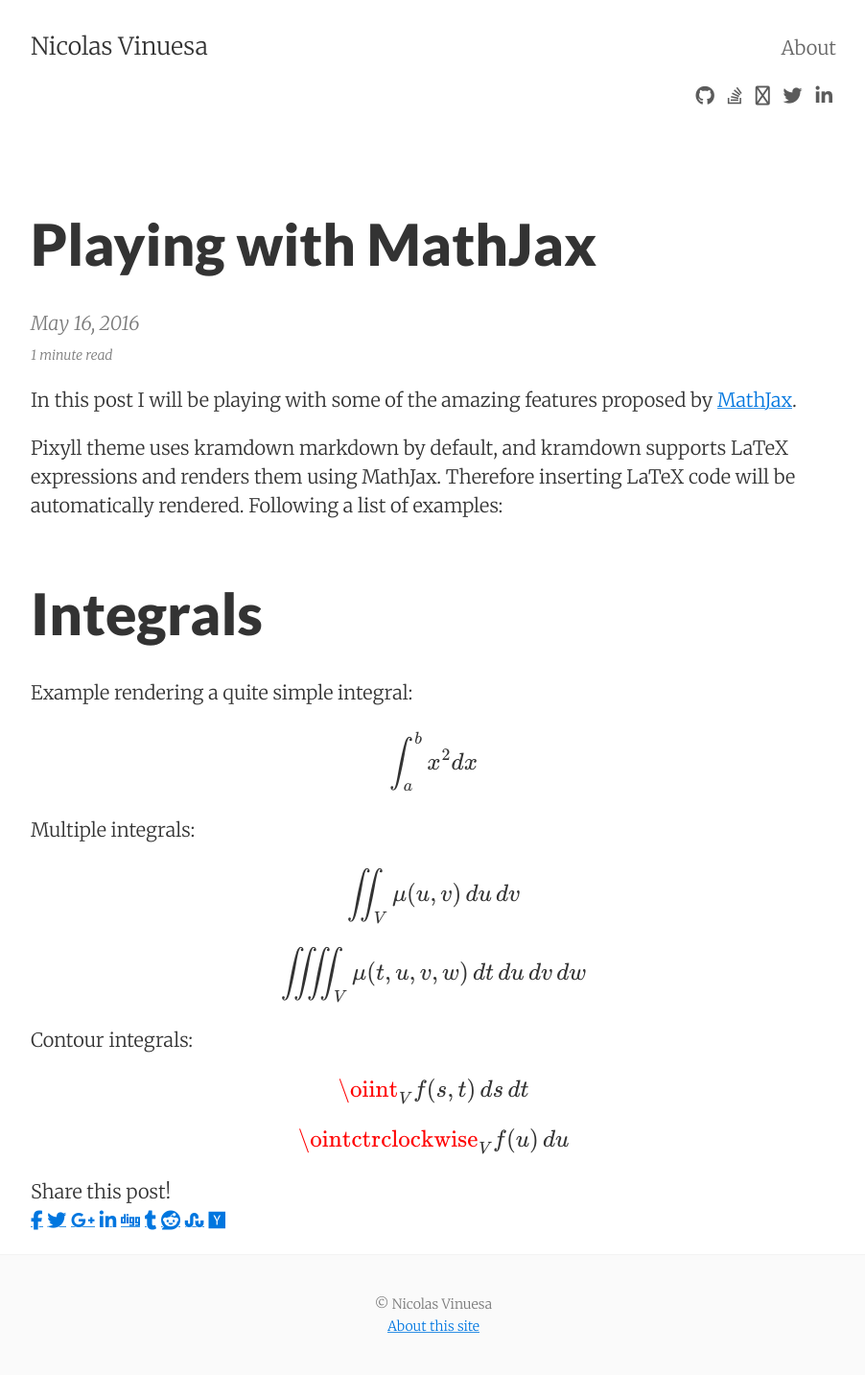
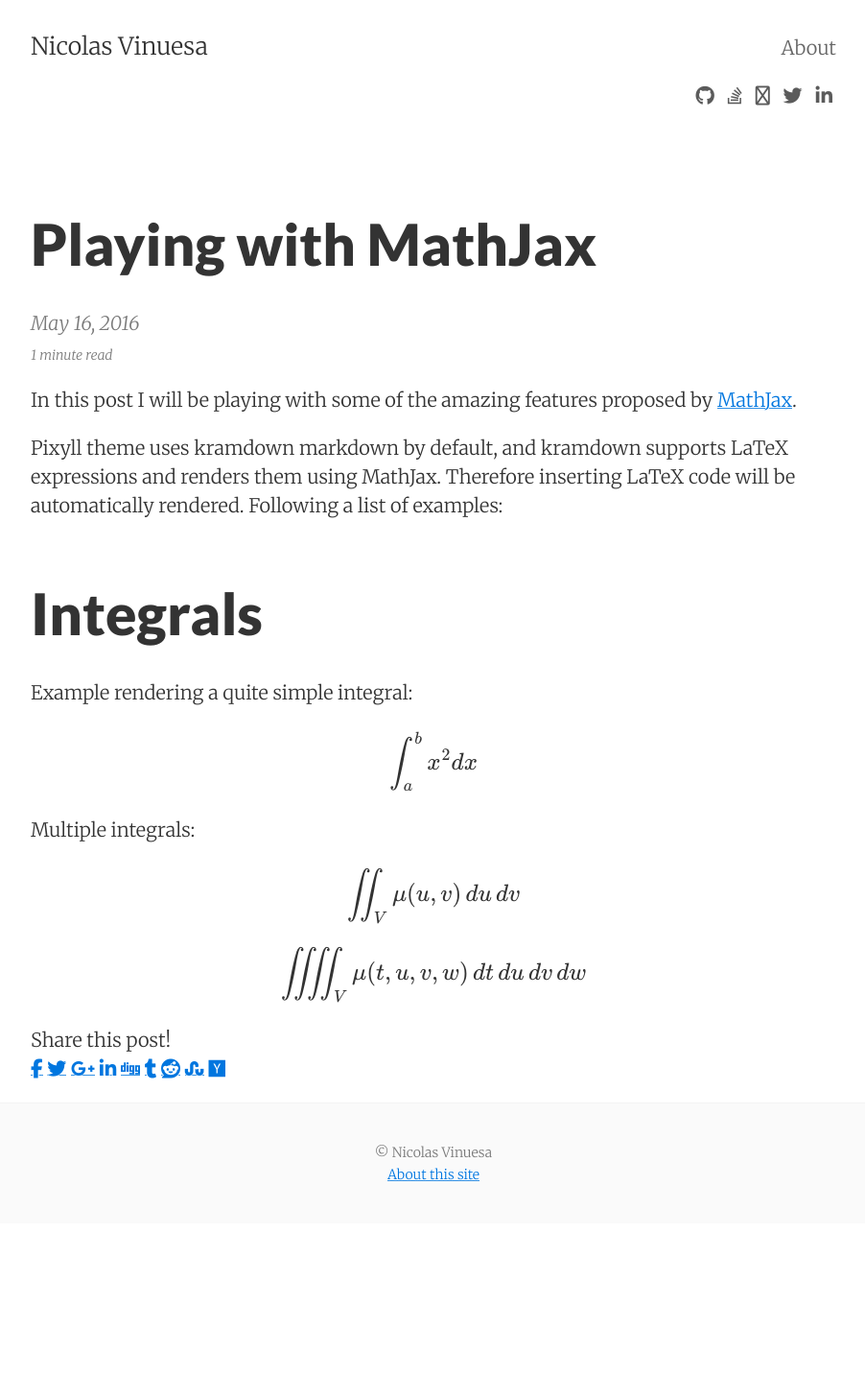
Before and after one commit to nvinuesa/nvinuesa.github.io, a Jekyll site: the page built from _posts/2016-05-16-test-mathjax.markdown, in a window 1280 px wide. Shown: the whole page at 96% size, without its empty margins (188-1090 px from the left). Built offline with Jekyll 4.4.1, drawn with Linux system fonts in a browser that asks for light colours; nearby versions of some CDN libraries; formulas are drawn with MathJax 3; after the commit the page ends 1275 px from its top, so only the background shows below that.

Commit message:
fix: remove non working integrals in post

```diff
--- a/_posts/2016-05-16-test-mathjax.markdown
+++ b/_posts/2016-05-16-test-mathjax.markdown
@@ -22,11 +22,5 @@ $$\iint_V \mu(u,v) \,du\,dv$$
 
 $$\iiiint_V \mu(t,u,v,w) \,dt\,du\,dv\,dw$$
 
-Contour integrals:
-
-$$\oiint_V f(s,t) \,ds\,dt$$
-
-$$\ointctrclockwise_V f(u) \,du$$
-
 
 [mathjax-site]: https://www.mathjax.org/
```
